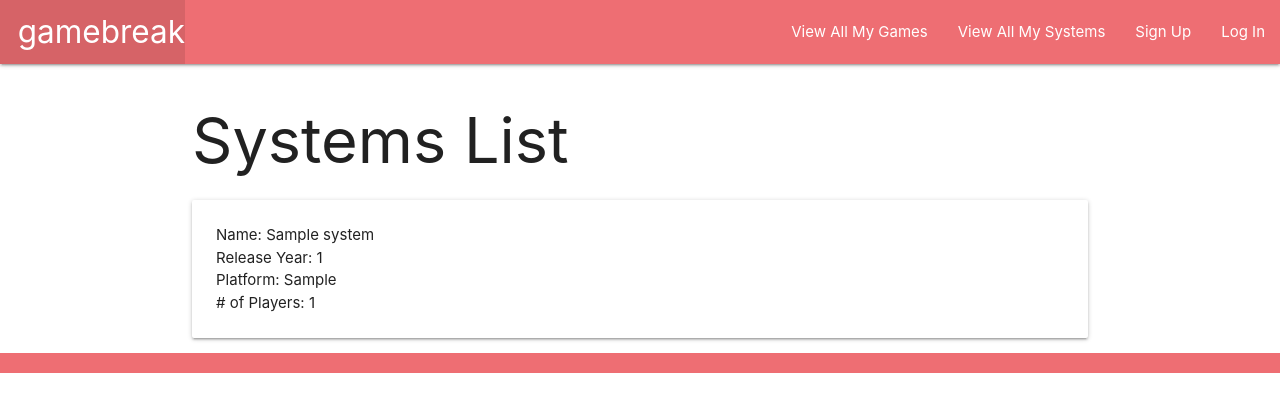
After one commit to angelamchoi/gamebreak, a Django app: page /systems/ in a window 1280 px wide. The commit adds this page. Shown: the top 412 px of the page. Run offline with Django 3.2, Linux system fonts and the light colour scheme; tables that the repository leaves empty hold one stand-in row (values such as "Sample post").

Commit message:
add systems model and index ui

```diff
--- a/main_app/admin.py
+++ b/main_app/admin.py
@@ -1,3 +1,4 @@
 from django.contrib import admin
-from .models import Game
+from .models import Game, System
 admin.site.register(Game)
+admin.site.register(System)
--- a/main_app/models.py
+++ b/main_app/models.py
@@ -18,6 +18,12 @@ MODES =(
     ('B', 'Battle Royale')
 )
 
+PLAYERS = (
+    ('1', 'One'),
+    ('2', 'Two'),
+    ('3', 'Three'),
+    ('4+', 'Four')
+)
 
 # Game model
 class Game(models.Model):
@@ -36,3 +42,16 @@ class Game(models.Model):
 
     def __str__(self):
         return self.title
+
+#Systems model
+class System(models.Model):
+    name = models.CharField(max_length =250)
+    date = models.IntegerField()
+    platform = models.CharField(max_length=250)
+    people = models.IntegerField(
+        choices=PLAYERS,
+        default=PLAYERS[0][0]
+    )
+
+    def __str__(self):
+        return self.name
--- a/main_app/templates/base.html
+++ b/main_app/templates/base.html
@@ -37,6 +37,7 @@
             <li><a href="{% url 'logout' %}">Log Out</a></li> {% endcomment %}
             {% comment %} {% else %} {% endcomment %}
             <li><a href="/games">View All My Games</a></li>
+            <li><a href="/systems">View All My Systems</a></li>
             <li><a href="{% url 'signup' %}">Sign Up</a></li>
             <li><a href="{% url 'login' %}">Log In</a></li>
             {% comment %} {% endif %} {% endcomment %}
--- a/main_app/templates/games/index.html
+++ b/main_app/templates/games/index.html
@@ -6,7 +6,6 @@
 {% for game in games %}
     <div class="card">
     <div class="card-content">
-        <span class="card-title">{{ game.name }}</span>
         <p>Title: {{ game.title }}</p>
         <p>Release Year: {{ game.date }}</p>
         <p>Genre: {{ game.genre }}</p>
--- /dev/null
+++ b/main_app/templates/systems/index.html
@@ -0,0 +1,17 @@
+{% extends 'base.html' %}
+{% block content %}
+
+<h1>Systems List</h1>
+
+{% for system in systems %}
+    <div class="card">
+    <div class="card-content">
+        <p>Name: {{ system.name }}</p>
+        <p>Release Year: {{ system.date }}</p>
+        <p>Platform: {{ system.platform }}</p>
+        <p># of Players: {{ system.people }}</p>
+    </div>
+    </div>
+{% endfor %}
+
+{% endblock %}
--- a/main_app/urls.py
+++ b/main_app/urls.py
@@ -4,5 +4,6 @@ from . import views
 urlpatterns = [
     path('', views.home, name='home'),
     path('accounts/signup/', views.signup, name='signup'),
-    path('games/', views.games_index, name='index')
+    path('games/', views.games_index, name='index'),
+    path('systems/', views.systems_index, name='index'),
 ]
--- a/main_app/views.py
+++ b/main_app/views.py
@@ -1,7 +1,7 @@
 from django.shortcuts import render
 from django.contrib.auth import login
 from django.contrib.auth.forms import UserCreationForm
-from .models import Game
+from .models import Game, System
 
 # SIGN IN/UP
 def home(request):
@@ -25,3 +25,7 @@ def signup(request):
 def games_index(request):
     games = Game.objects.all()
     return render(request, 'games/index.html', { 'games': games })
+
+def systems_index(request):
+    systems = System.objects.all()
+    return render(request, 'systems/index.html', { 'systems': systems })
```
Also changed, not shown: main_app/migrations/0002_system.py (added).
